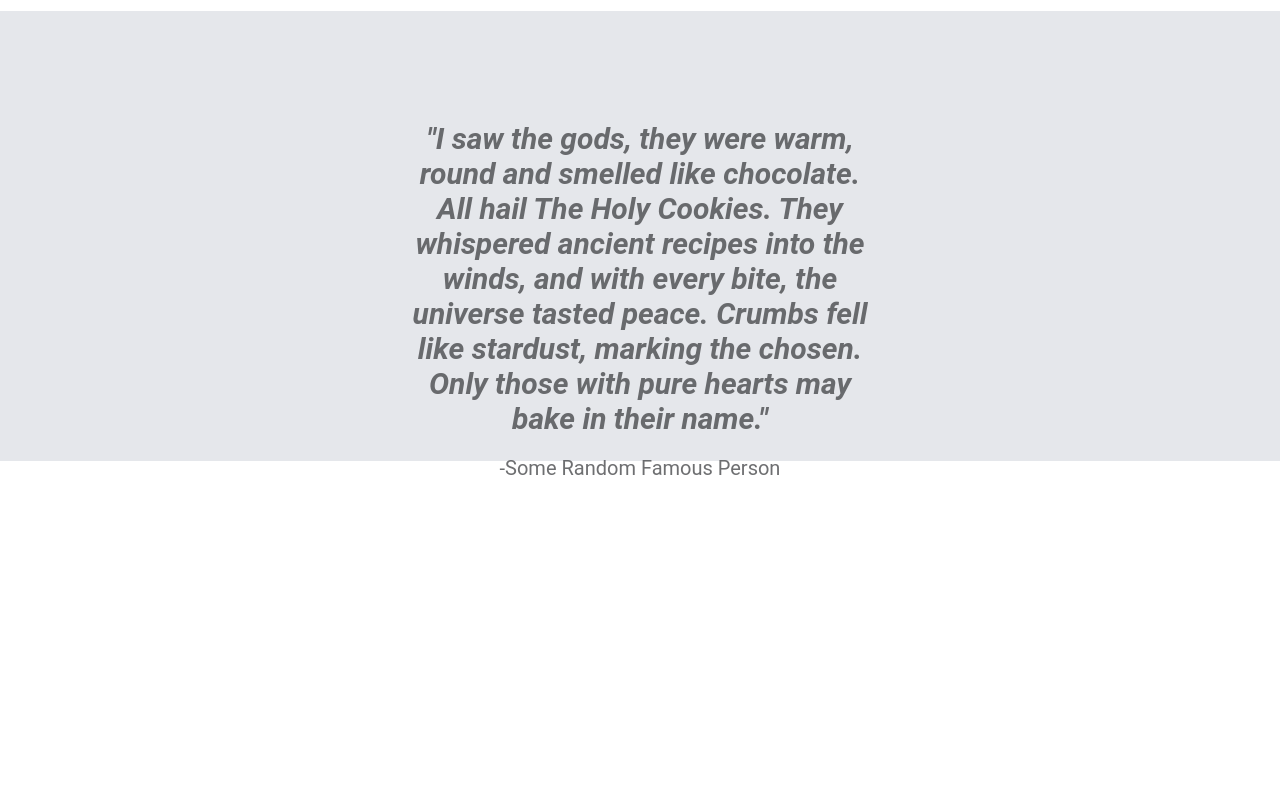
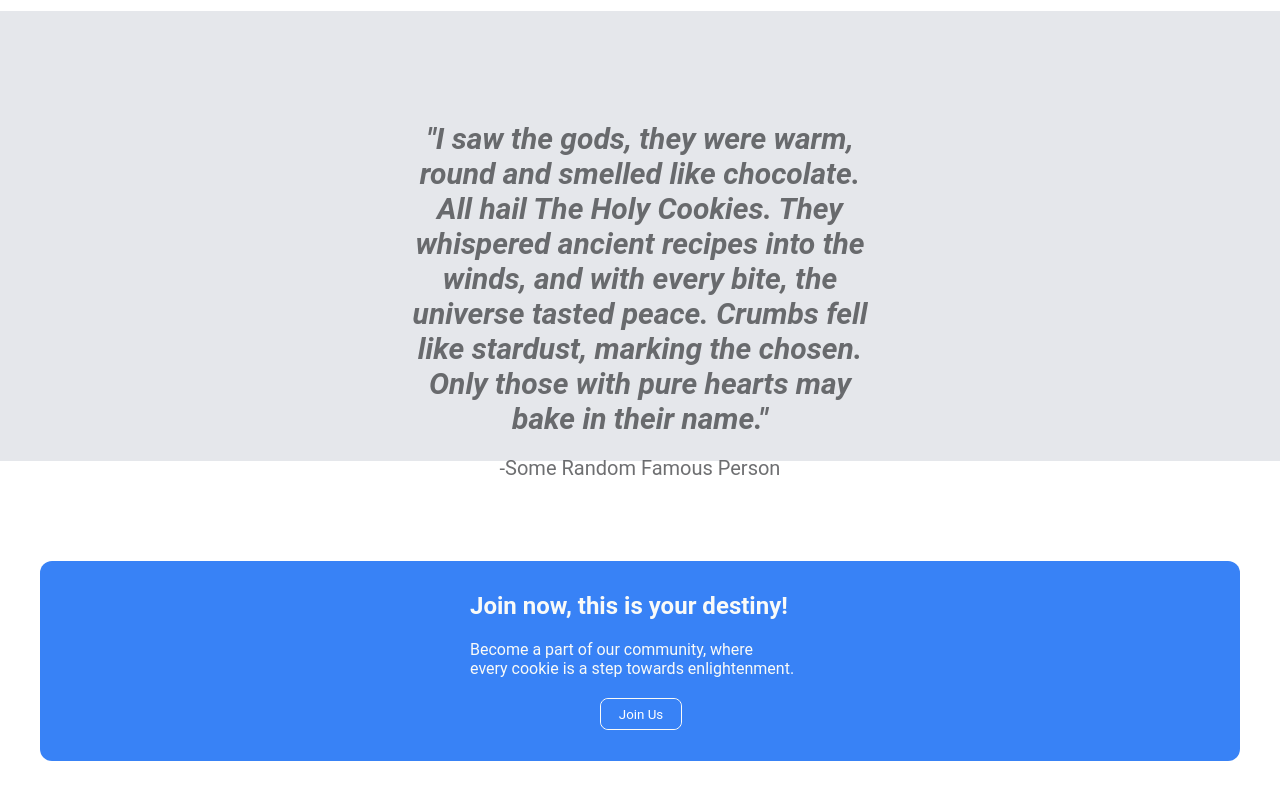
Before and after one commit to SpaceLaikaa/first-css-project, a plain HTML site: page index.html in a window 1280 px wide. Shown: the part 1154-1954 px from the top of the page. Drawn offline with Linux system fonts and the light colour scheme.

Commit message:
Finished with the last main section, finally on the last part (Footer)

```diff
--- a/index.html
+++ b/index.html
@@ -60,6 +60,20 @@ Crumbs fell like stardust, marking the chosen. Only those with pure hearts may b
   <p class="owner">-Some Random Famous Person</p>
 
   </article>
+
+  <article class="last-article-container">
+    <div class="last-article-content">
+      <h2 class="box">Join now, this is your destiny!</h2>
+      <p class="last-article-paragraph">Become a part of our community, where<br> every cookie is a step towards enlightenment.</p>
+      <div class="join-container">
+    <button type="button" value="Join">Join Us</button>
+    </div>
+    </div>
+
+
+  </article>
+
+
 </main>
 
 
--- a/styles.css
+++ b/styles.css
@@ -102,7 +102,7 @@ button {
 
 /* Articles Section */
 
- /* Second Main Section */
+  /* Second Main Section */
 .main-article-container {
    display: flex;
    justify-content: center;
@@ -160,7 +160,7 @@ h2#article-title {
 }
 
 
- /* Third Main Section */
+  /* Third Main Section */
 
 .second-article-container {
     margin-top: 100px;
@@ -184,4 +184,52 @@ p.owner{
     padding-top: 20px;
 }
 
-/* Last Main Section */
+  /* Last Main Section */
+
+.last-article-container {
+    display: flex;
+    flex-direction: column;
+    align-items: center;
+    margin-top: 100px;
+
+}
+
+
+
+.last-article-content {
+    border-radius: 12px;
+    background-color: #3882F6;
+    width: 1200px;
+    height: 200px;
+    display: flex;
+    justify-content: center;
+    display: flex;
+    align-items: flex-start;
+    justify-content: center;
+    flex-direction: column;
+
+}
+
+h2.box {
+    color: #F9FAF8;
+    margin-left: 430px;
+    margin-bottom: 20px;
+}
+
+p.last-article-paragraph {
+    color: #F9FAF8;;
+    margin-left: 430px;
+}
+
+.join-container {
+    border: 1px solid #F9FAF8;
+    border-radius: 8px;
+    margin-left: 560px;
+    margin-top: 20px;
+}
+
+/* End Of The Article Sections */
+
+
+
+/* Footer Section */
```
